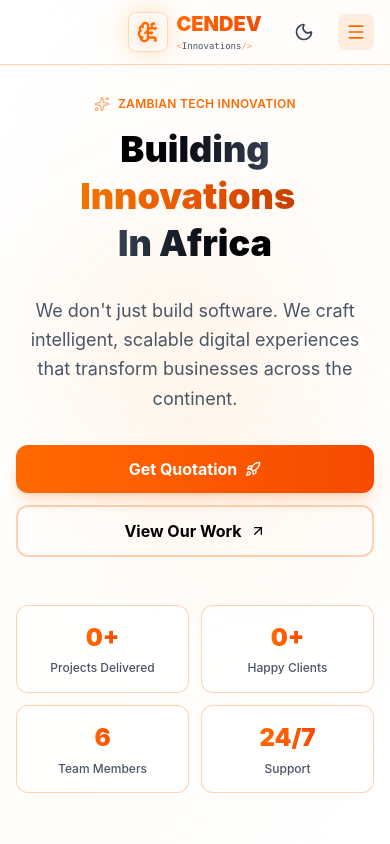
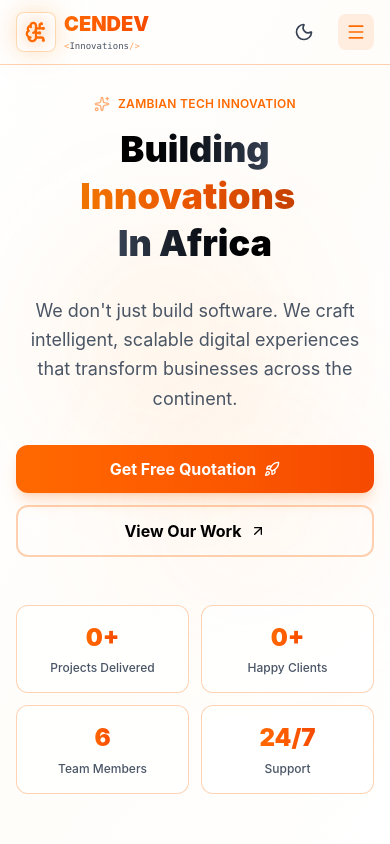
Before and after one commit to MalozDev/cent_dev_website, a React (Vite) app: page / in a window 390 px wide. Shown: the top 844 px of the page. Built offline with nearby package versions, Linux system fonts and the light colour scheme.

Commit message:
centered log on mobile view

```diff
--- a/src/components/layout/Header.tsx
+++ b/src/components/layout/Header.tsx
@@ -125,7 +125,8 @@ const Header = ({ scrollToSection, handleWhatsAppClick }: HeaderProps) => {
       }`}
     >
       <div className="max-w-7xl mx-auto px-4 sm:px-6 lg:px-8">
-        <div className="flex md:justify-between justify-center items-center h-16 sm:h-20 relative">
+        <div className="flex justify-between items-center h-16 sm:h-20 relative">
+          {/* Logo container - changed from justify-center to justify-between */}
           <div
             className="flex items-center space-x-2 sm:space-x-3 group cursor-pointer"
             onClick={() => navigate("/")}
@@ -191,6 +192,7 @@ const Header = ({ scrollToSection, handleWhatsAppClick }: HeaderProps) => {
             </div>
           </div>
 
+          {/* Desktop navigation - hidden on mobile */}
           <div className="hidden md:flex items-center space-x-1">
             {["Home", "About", "Services", "Portfolio", "Contact"].map(
               (item) => (
@@ -242,8 +244,8 @@ const Header = ({ scrollToSection, handleWhatsAppClick }: HeaderProps) => {
             </button>
           </div>
 
-          {!isMenuOpen && (
-            <div className="md:hidden absolute right-0 flex items-center space-x-2">
+          {/* Mobile menu button - always visible on mobile */}
+          <div className="md:hidden flex items-center space-x-2">
             <ThemeToggle />
             <button
               onClick={() => setIsMenuOpen(true)}
@@ -260,7 +262,6 @@ const Header = ({ scrollToSection, handleWhatsAppClick }: HeaderProps) => {
               />
             </button>
           </div>
-          )}
         </div>
       </div>
 
--- a/src/components/sections/Hero.tsx
+++ b/src/components/sections/Hero.tsx
@@ -211,7 +211,7 @@ const Hero = () => {
                 : "bg-linear-to-r from-orange-500 to-orange-600 shadow-lg shadow-orange-500/20 hover:shadow-orange-500/40 text-white"
             }`}
           >
-            <span>Get Quotation</span>
+            <span>Get Free Quotation</span>
             <Rocket className="w-4 h-4 sm:w-5 sm:h-5" />
           </button>
           <button
--- a/src/components/sections/Team.tsx
+++ b/src/components/sections/Team.tsx
@@ -18,15 +18,15 @@ const TeamCard = ({
   const getImageStyle = (name: string) => {
     switch (name) {
       case "David Japhet":
-        return "object-[center_10%]";
+        return "object-[center_6%]";
       case "Niza Khunga":
-        return "object-[center_20%]";
+        return "object-[center_15%]";
       case "Stanley Kalenga":
         return "object-[center_15%]";
       case "Stephan Malobeka":
-        return "object-[center_65%]";
+        return "object-[center_55%]";
       case "Mubanga Bowa":
-        return "object-[center_65%]";
+        return "object-[center_55%]";
       case "Nchimunya Sichilima":
         return "object-[center_40%]";
       default:
```
Lines whose indentation alone changed are shown as unchanged.
